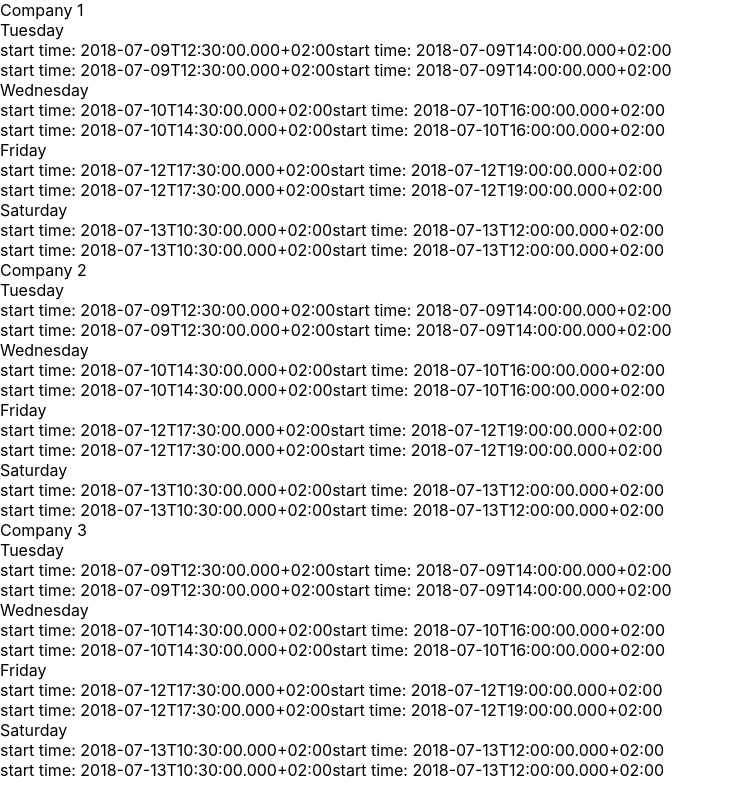
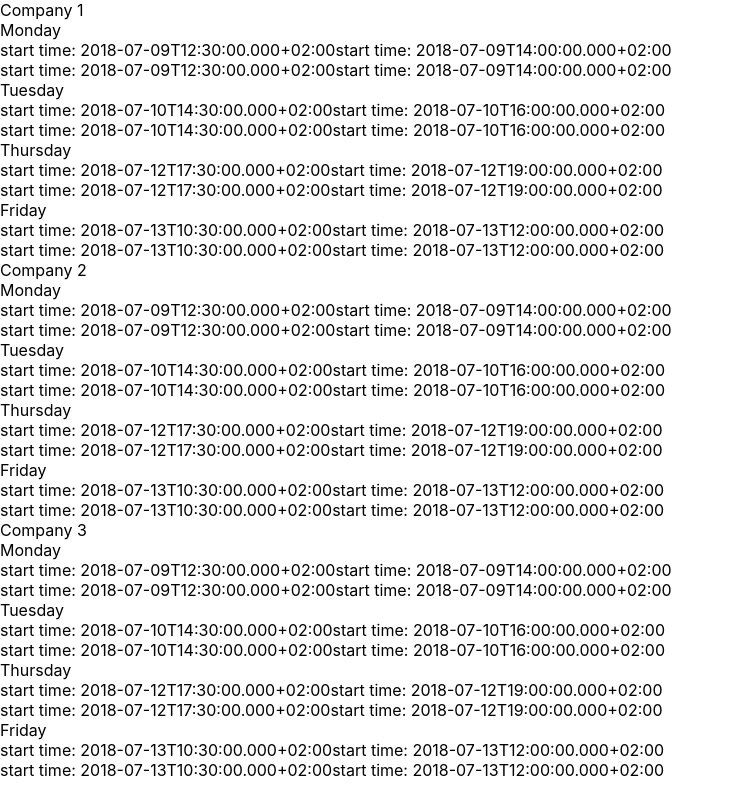
Before and after one commit to nmitic/aroundhome, a React (Create React App) app: page / in a window 1280 px wide. Shown: the whole page, without its empty margins (0-734 px from the left). Built offline with nearby package versions, Linux system fonts and the light colour scheme.

Commit message:
fixed wrong mapped days variable listing

```diff
--- a/src/pages/TimeSlots/dataTransforms.js
+++ b/src/pages/TimeSlots/dataTransforms.js
@@ -1,13 +1,13 @@
  export const transformSlots = inputData => {
   const extractDay = isoDate => {
     const MAP_DAYS = [
+      'Sunday',
       'Monday',
       'Tuesday',
       'Wednesday',
       'Thursday',
       'Friday',
-      'Saturday',
-      'Sunday'
+      'Saturday'
     ];
     const date = new Date(isoDate);
 
@@ -16,7 +16,7 @@
 
   return inputData.reduce((acc, curr) => {
     const day = extractDay(curr.start_time);
-    const allDays = acc[day] ? [{
+    const allSlots = acc[day] ? [{
       start_time: curr.start_time,
       end_time: curr.end_time
     }] : [{}]
@@ -28,7 +28,7 @@
           start_time: curr.start_time,
           end_time: curr.end_time
         },
-        ...allDays
+        ...allSlots
       ]
     }
   }, {})
```
